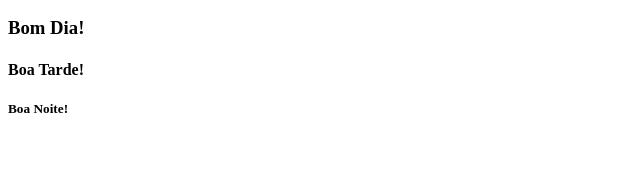
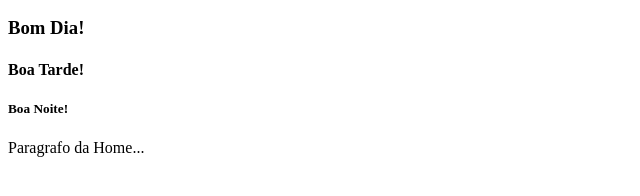
Before and after one commit to lipeemorais/curso_gitub, a plain HTML site: page index.html in a window 1280 px wide. Shown: the part 96-292 px from the top of the page, without its empty margins (0-640 px from the left). Drawn offline with Linux system fonts and the light colour scheme.

Commit message:
Criando e modificando novos arquivos

```diff
--- a/index.html
+++ b/index.html
@@ -7,3 +7,5 @@
 <h4>Boa Tarde!</h4>
 
 <h5>Boa Noite!</h5>
+
+<p>Paragrafo da Home...</p>
```
Also changed, not shown: nomes.txt, times.txt (added).
